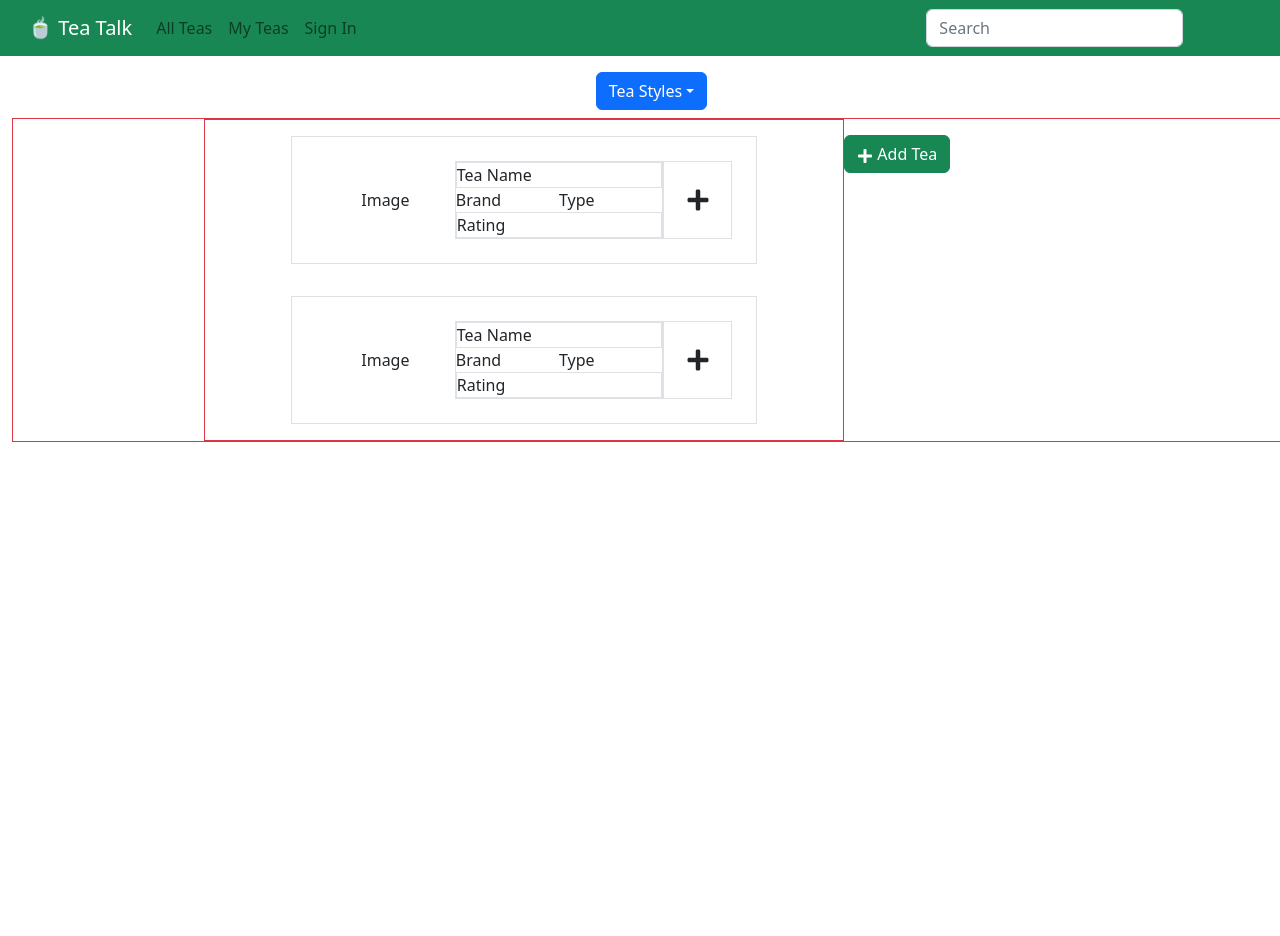
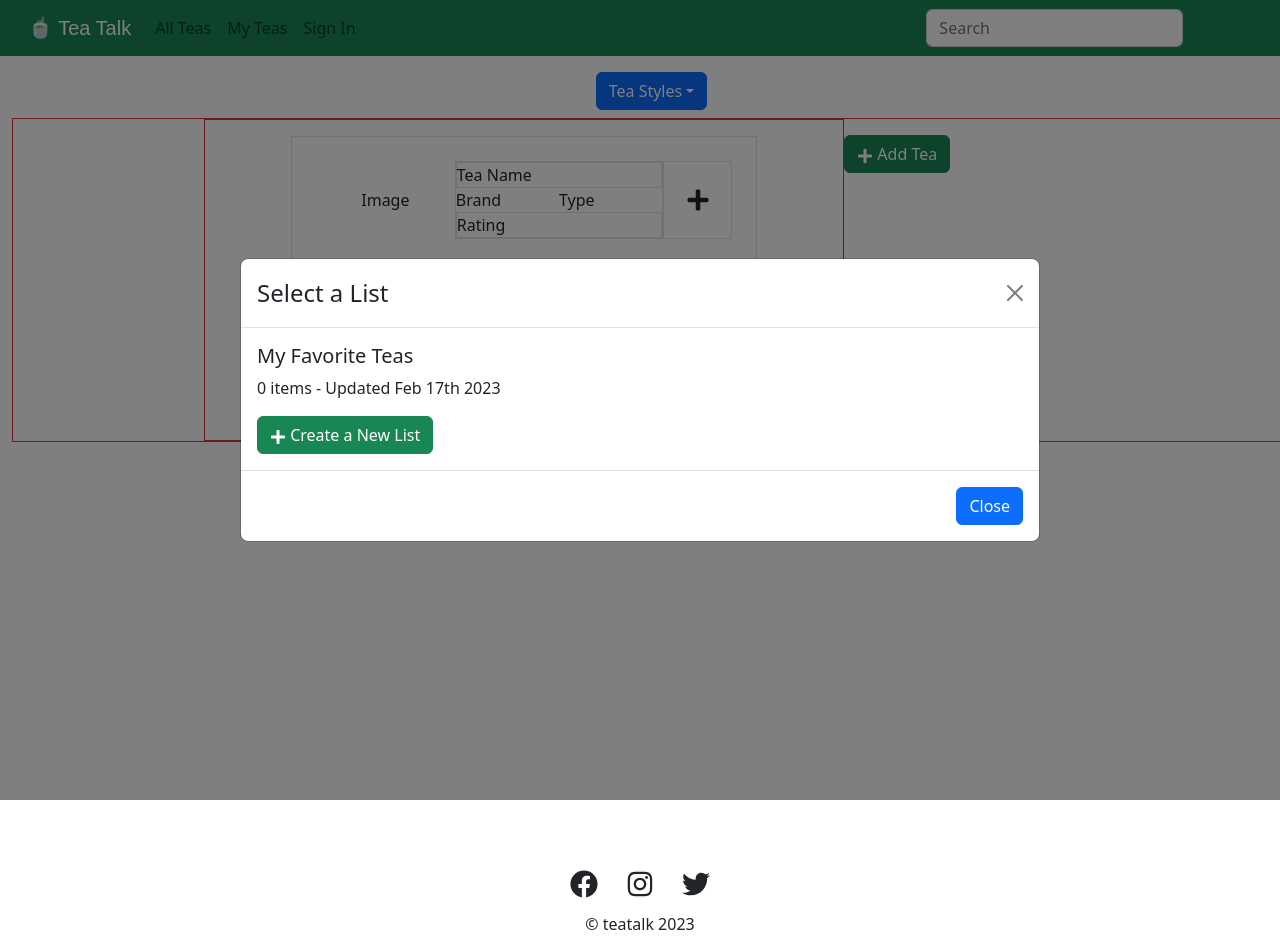
Before and after one commit to jlam3950/tea-talk-react, a React (Create React App) app: page / in a window 1280 px wide. Both pictures are taken after a click on the button "Add Tea". Before the commit the page ends 856 px from the top, so only its background shows below. Built offline with nearby package versions, Linux system fonts and the light colour scheme.

Commit message:
added working modal for add tea. added footer component

```diff
--- a/src/App.css
+++ b/src/App.css
@@ -58,9 +58,12 @@
 
 /* Navbar */
 
-.logo{
+.teaLogo{
   color:white;
+  font-family: sans-serif;
+  font-weight: 1200;
 }
+/* teaLogo class not applying. look at later */
 
 /* Login */
 
@@ -70,3 +73,10 @@
   font-size: 1.5em;
   cursor: pointer;
 }
+
+/* Footer */
+
+.footerIcon{
+  font-size: 1.75em;
+  margin: .5em;
+}
--- a/src/App.js
+++ b/src/App.js
@@ -21,6 +21,7 @@ function App() {
         <Route path = '/' element = {<Main />}></Route>
         <Route path = 'login' element = {<Login />}></Route>
       </Routes>
+    <Footer />
     </div>
   );
 }
--- a/src/components/AddTeaModal.jsx
+++ b/src/components/AddTeaModal.jsx
@@ -1,8 +1,9 @@
 import Button from 'react-bootstrap/Button';
 import Modal from 'react-bootstrap/Modal';
 import React from 'react';
+import { FaPlus } from 'react-icons/fa'
 
-function addTeaModal(props) {
+function AddTeaModal(props) {
   return (
     <Modal
       {...props}
@@ -12,16 +13,13 @@ function addTeaModal(props) {
     >
       <Modal.Header closeButton>
         <Modal.Title id="contained-modal-title-vcenter">
-          Modal heading
+          Select a List
         </Modal.Title>
       </Modal.Header>
       <Modal.Body>
-        <h4>Centered Modal</h4>
-        <p>
-          Cras mattis consectetur purus sit amet fermentum. Cras justo odio,
-          dapibus ac facilisis in, egestas eget quam. Morbi leo risus, porta ac
-          consectetur ac, vestibulum at eros.
-        </p>
+        <h5>My Favorite Teas </h5>
+        <p> 0 items - Updated Feb 17th 2023</p>
+        <button className ='btn btn-success'><FaPlus /> Create a New List</button>
       </Modal.Body>
       <Modal.Footer>
         <Button onClick={props.onHide}>Close</Button>
@@ -47,4 +45,4 @@ function App() {
   );
 }
 ;
-export default addTeaModal;
+export default AddTeaModal;
--- a/src/components/Footer.jsx
+++ b/src/components/Footer.jsx
@@ -1,8 +1,24 @@
-import React from 'react'
+import React from 'react';
+import { FaFacebook, FaInstagram, FaTwitter } from 'react-icons/fa';
 
 const Footer = () => {
   return (
-    <div>Footer</div>
+    <div className='d-flex flex-column align-items-center justify-content-center'>
+      <div className = 'd-flex justify-content-center '>
+        <div className=''>
+          <FaFacebook className = 'footerIcon'/>
+        </div>
+        <div className=''>
+          <FaInstagram className = 'footerIcon'/>
+        </div>
+        <div className=''>
+          <FaTwitter className = 'footerIcon'/>
+        </div>
+      </div>
+      <div className="copyrightContainer">
+        © teatalk 2023
+      </div>
+    </div>
   )
 }
 
--- a/src/components/Login.jsx
+++ b/src/components/Login.jsx
@@ -12,7 +12,7 @@ from 'mdb-react-ui-kit';
 
 function Login() {
   return (
-    <MDBContainer fluid className="p-3 my-5">
+    <MDBContainer fluid className="p-3 my-5 vh-100">
 
       <MDBRow>
 
--- a/src/components/Main.jsx
+++ b/src/components/Main.jsx
@@ -1,16 +1,20 @@
 import React from 'react';
 import Container from 'react-bootstrap/Container';
 import TeaCard from './TeaCard';
-import { FaSearch, FaPlus } from 'react-icons/fa';
+import { FaPlus } from 'react-icons/fa';
 import Dropdown from 'react-bootstrap/Dropdown';
 import DropdownButton from 'react-bootstrap/DropdownButton';
-import addTeaModal from './AddTeaModal';
+import AddTeaModal from './AddTeaModal';
+import Button from 'react-bootstrap/Button';
+import Modal from 'react-bootstrap/Modal';
 
 
 const Main = () => {
+  const [modalShow, setModalShow] = React.useState(false);
+
   return (
+
     <div className = 'container-fluid py-2 vh-100 d-flex'>
-    <addTeaModal/>
        <div className="d-flex flex-column">
           <div className ="input-group d-flex flex-row justify-content-center">
             <div className="form-outline py-2 mobileSearchBar">
@@ -32,7 +36,11 @@ const Main = () => {
       <div class ='teaContainer vw-100 border border-danger'>
         <div className="addTeaBtnContainer">
             <div className="addTea d-flex flex-row align-items-center justify-content-center">
-              <button className="btn btn-success"><FaPlus/> Add Tea</button>
+              <button className="btn btn-success" onClick={() => setModalShow(true)}><FaPlus/> Add Tea</button>
+              <AddTeaModal
+                show={modalShow}
+                onHide={() => setModalShow(false)}
+              />
             </div>
           </div>
           <div className = 'teaCardContainer col-sm col-12 border border-danger px-2'>
--- a/src/components/NavigationBar.jsx
+++ b/src/components/NavigationBar.jsx
@@ -10,7 +10,7 @@ const NavigationBar = () => {
   return (
     <Navbar bg="light" expand="lg" className = 'py-0'>
       <Container fluid className = 'bg-success py-2'>
-        <Navbar.Brand href="/" className = 'mx-3 text-white'>🍵 Tea Talk</Navbar.Brand>
+        <Navbar.Brand href="/" className = 'teaLogo mx-3 text-white'>🍵 Tea Talk</Navbar.Brand>
         <Navbar.Toggle aria-controls="navbarScroll" />
         <Navbar.Collapse id="navbarScroll">
           <Nav
```
